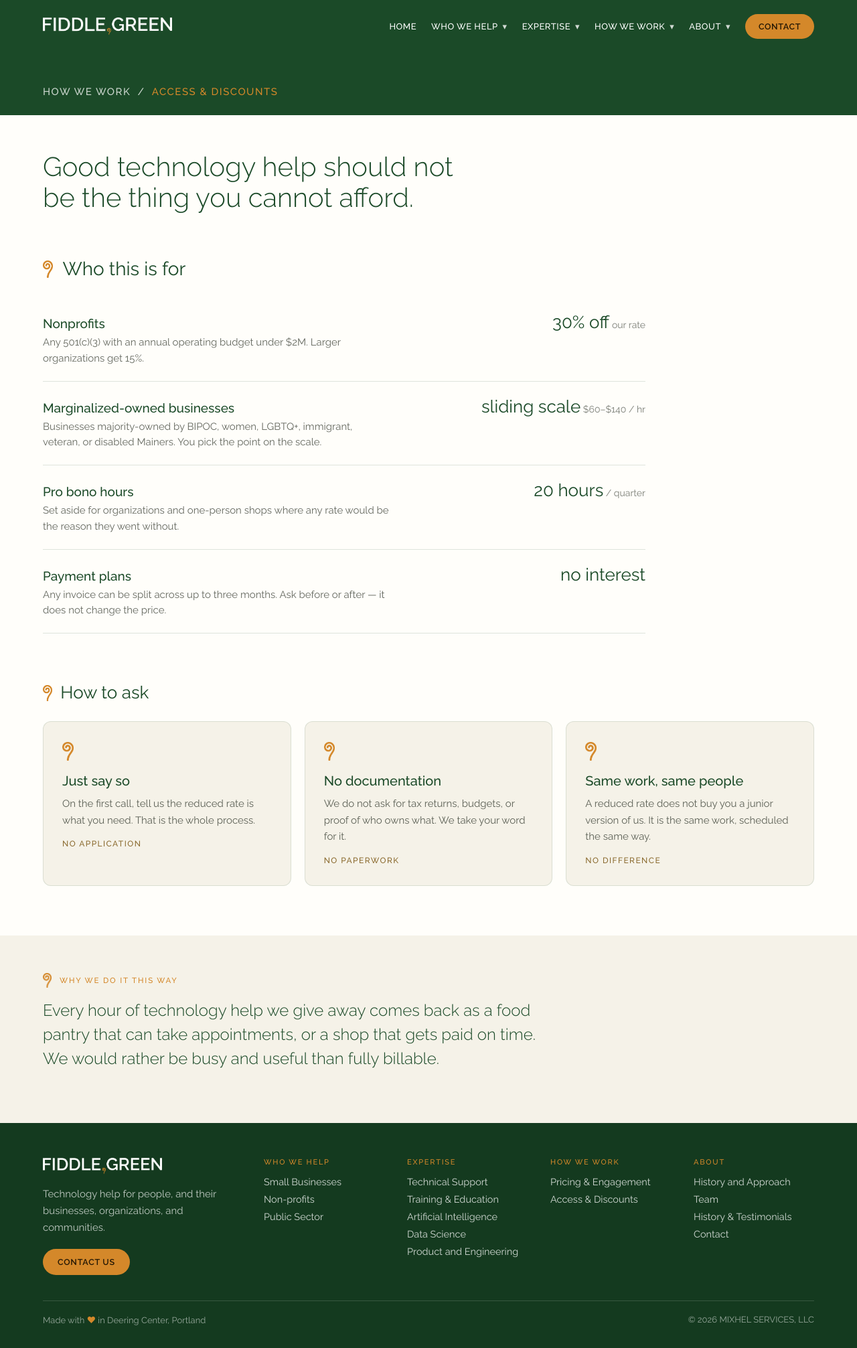
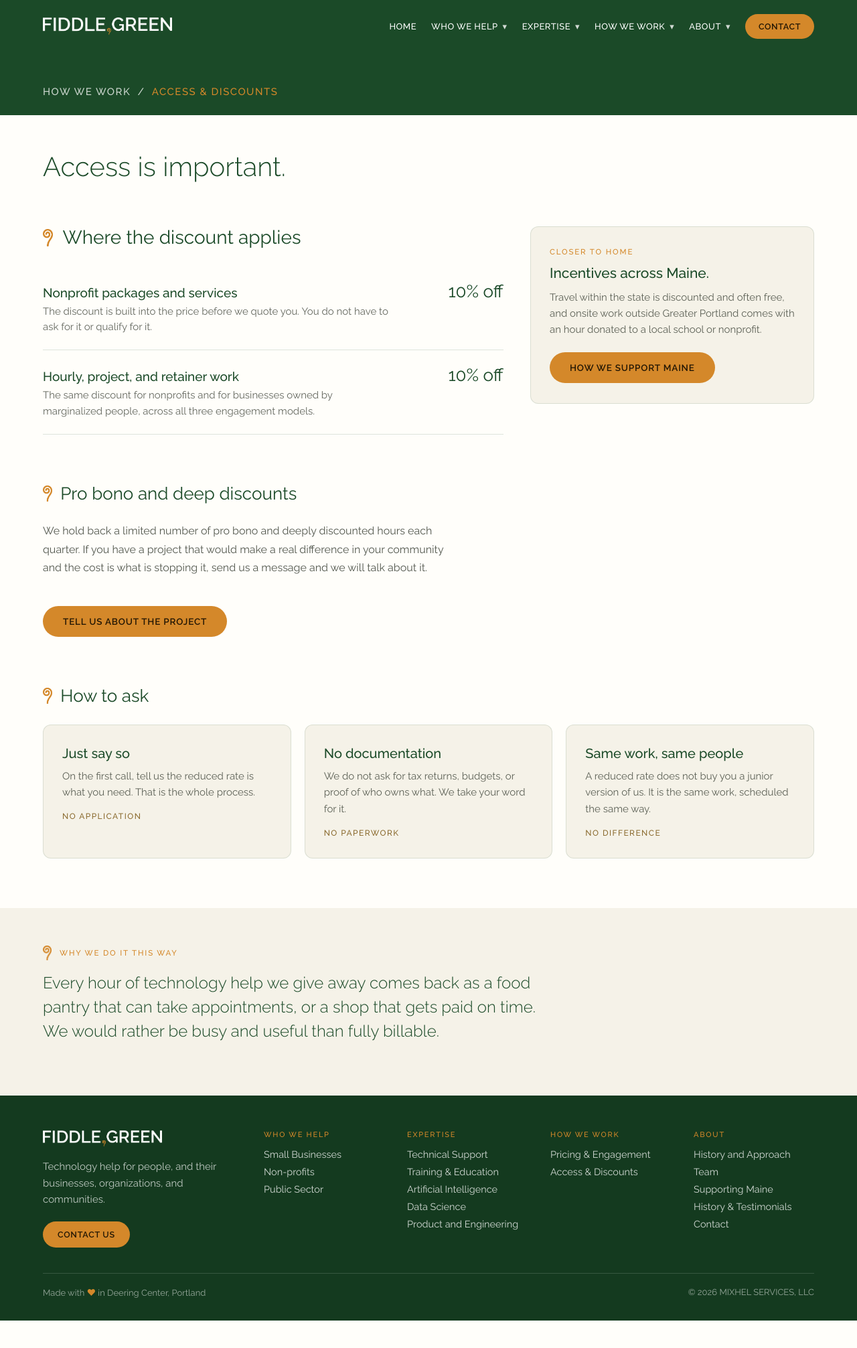
Before and after one commit to TREE-BUB/fiddle-green, a Jekyll site: the page built from how-we-work/access-and-discounts.html, in a window 1280 px wide. Shown: the whole page at 67% size. Built offline with Jekyll 4.4.1, drawn with Linux system fonts in a browser that asks for light colours; after the commit the page ends 1972 px from its top, so only the background shows below that.

Commit message:
Add a Supporting Maine page and rewrite Access & Discounts around it
Supporting Maine sets out the two statewide commitments — travel discounted
or free, and an hour donated to a school or nonprofit on every onsite visit
outside Greater Portland — and joins the About section.

Access & Discounts drops the old rate tiers for a flat discount on nonprofit
and marginalized-owned work, an aside pointing at the Maine commitments, and
an invitation to ask about pro bono hours. The pricing page's aside is
reworded to describe the same policy, and the split it introduced is renamed
now that two pages share it.

Co-Authored-By: Claude Opus 5 <noreply@anthropic.com>
Claude-Session: https://claude.ai/code/session_01SgQi5ee1qBqBsYJL8x1hCv

```diff
--- a/_data/nav.yml
+++ b/_data/nav.yml
@@ -65,6 +65,8 @@
       url: /about/history-and-approach/
     - title: Team
       url: /about/team/
+    - title: Supporting Maine
+      url: /about/supporting-maine/
     - title: "History & Testimonials"
       url: /about/history-and-testimonials/
     - title: Contact
--- a/assets/css/style.scss
+++ b/assets/css/style.scss
@@ -846,9 +846,9 @@ a.card:hover { border-color: var(--amber); }
 
 /* Prose on the left with a standing offer alongside it. The aside keeps a
    readable basis so the pair stacks before the panel gets too narrow. */
-.cost-split { display: flex; flex-wrap: wrap; gap: 40px; align-items: flex-start; }
-
-.cost-split__main { flex: 2 1 400px; }
+.aside-split { display: flex; flex-wrap: wrap; gap: 40px; align-items: flex-start; }
+
+.aside-split__main { flex: 2 1 400px; }
 
 .cta-panel {
   flex: 1 1 280px;
@@ -1721,7 +1721,12 @@ a.contact-card__value {
 .billing-band { padding-top: 52px; padding-bottom: 74px; }
 .models-band  { padding-top: 66px; padding-bottom: 20px; }
 .relief-band  { padding-top: 66px; padding-bottom: 20px; }
+.probono-band { padding-top: 52px; padding-bottom: 20px; }
 .ask-band     { padding-top: 52px; padding-bottom: 74px; }
+
+.maine-band       { padding-top: 56px; padding-bottom: 0; }
+.maine-cards-band { padding-top: 44px; padding-bottom: 66px; }
+.maine-band .prose-lede { margin-bottom: 0; }
 
 .mark--card { height: 26px; }
 
--- a/how-we-work/access-and-discounts.html
+++ b/how-we-work/access-and-discounts.html
@@ -4,52 +4,58 @@ permalink: /how-we-work/access-and-discounts/
 title: Access & Discounts
 parent_title: How We Work
 parent_url: /how-we-work/
-headline: Good technology help should not be the thing you cannot afford.
-description: Nonprofit discounts, sliding-scale rates for marginalized-owned businesses, pro bono hours, and no-interest payment plans.
+headline: Access is important.
+description: Nonprofit and marginalized-owned business discounts, incentives across Maine, and a limited number of pro bono hours.
 relief:
-  - name: Nonprofits
-    body: Any 501(c)(3) with an annual operating budget under $2M. Larger organizations get 15%.
-    price: 30% off
-    unit: our rate
-  - name: Marginalized-owned businesses
-    body: Businesses majority-owned by BIPOC, women, LGBTQ+, immigrant, veteran, or disabled Mainers. You pick the point on the scale.
-    price: sliding scale
-    unit: $60–$140 / hr
-  - name: Pro bono hours
-    body: Set aside for organizations and one-person shops where any rate would be the reason they went without.
-    price: 20 hours
-    unit: / quarter
-  - name: Payment plans
-    body: Any invoice can be split across up to three months. Ask before or after — it does not change the price.
-    price: no interest
+  - name: Nonprofit packages and services
+    body: The discount is built into the price before we quote you. You do not have to ask for it or qualify for it.
+    price: 10% off
+  - name: Hourly, project, and retainer work
+    body: The same discount for nonprofits and for businesses owned by marginalized people, across all three engagement models.
+    price: 10% off
 ---
 
 <section class="band band--cream relief-band">
-  {% include section-heading.html title="Who this is for" class="section-heading--gap" %}
-  <div class="rates">
-    {%- for r in page.relief -%}
-      {% include rate-row.html name=r.name body=r.body price=r.price unit=r.unit %}
-    {%- endfor -%}
+  <div class="aside-split">
+    <div class="aside-split__main">
+      {% include section-heading.html title="Where the discount applies" class="section-heading--gap" %}
+      <div class="rates">
+        {%- for r in page.relief -%}
+          {% include rate-row.html name=r.name body=r.body price=r.price unit=r.unit %}
+        {%- endfor -%}
+      </div>
+    </div>
+    <aside class="cta-panel">
+      <p class="eyebrow eyebrow--sm">Closer to home</p>
+      <h3>Incentives across Maine.</h3>
+      <p class="cta-panel__body">Travel within the state is discounted and often free, and onsite work outside Greater Portland comes with an hour donated to a local school or nonprofit.</p>
+      <a class="btn btn--amber" href="{{ '/about/supporting-maine/' | relative_url }}">How we support Maine</a>
+    </aside>
   </div>
+</section>
+
+<section class="band band--cream probono-band">
+  {% include section-heading.html title="Pro bono and deep discounts" class="section-heading--sm section-heading--gap" %}
+  <div class="prose-lede">
+    <p>We hold back a limited number of pro bono and deeply discounted hours each quarter. If you have a project that would make a real difference in your community and the cost is what is stopping it, send us a message and we will talk about it.</p>
+  </div>
+  <a class="btn btn--amber" href="{{ '/contact/' | relative_url }}">Tell us about the project</a>
 </section>
 
 <section class="band band--cream ask-band">
   {% include section-heading.html title="How to ask" class="section-heading--sm section-heading--gap" %}
   <div class="card-grid">
     <div class="card card--flat">
-      <img class="mark mark--card" src="{{ '/assets/fiddlehead.png' | relative_url }}" alt="" width="840" height="1420">
       <h3 class="card__title-lg">Just say so</h3>
       <p class="card__body card__body--lg">On the first call, tell us the reduced rate is what you need. That is the whole process.</p>
       <p class="card__tail">No application</p>
     </div>
     <div class="card card--flat">
-      <img class="mark mark--card" src="{{ '/assets/fiddlehead.png' | relative_url }}" alt="" width="840" height="1420">
       <h3 class="card__title-lg">No documentation</h3>
       <p class="card__body card__body--lg">We do not ask for tax returns, budgets, or proof of who owns what. We take your word for it.</p>
       <p class="card__tail">No paperwork</p>
     </div>
     <div class="card card--flat">
-      <img class="mark mark--card" src="{{ '/assets/fiddlehead.png' | relative_url }}" alt="" width="840" height="1420">
       <h3 class="card__title-lg">Same work, same people</h3>
       <p class="card__body card__body--lg">A reduced rate does not buy you a junior version of us. It is the same work, scheduled the same way.</p>
       <p class="card__tail">No difference</p>
--- a/how-we-work/pricing.html
+++ b/how-we-work/pricing.html
@@ -59,8 +59,8 @@ billing:
 </section>
 
 <section class="band band--cream rates-band">
-  <div class="cost-split">
-    <div class="cost-split__main">
+  <div class="aside-split">
+    <div class="aside-split__main">
       {% include section-heading.html title="What it costs" class="section-heading--gap" %}
       <div class="prose-lede">
         <p>Every engagement is quoted in writing before it starts, whichever shape it takes. Rates are sliding-scale, and public sector work follows the applicable schedule or solicitation.</p>
@@ -70,7 +70,7 @@ billing:
     <aside class="cta-panel">
       <p class="eyebrow eyebrow--sm">Access &amp; discounts</p>
       <h3>Ask and the rate changes.</h3>
-      <p class="cta-panel__body">Nonprofit discounts, a sliding scale for marginalized-owned businesses, pro bono hours, and no-interest payment plans. No application, no paperwork — you say so on the first call.</p>
+      <p class="cta-panel__body">A discount for nonprofits and for businesses owned by marginalized people, incentives across Maine, and a limited number of pro bono hours. No application, no paperwork — you say so on the first call.</p>
       <a class="btn btn--amber" href="{{ '/how-we-work/access-and-discounts/' | relative_url }}">See what applies to you</a>
     </aside>
   </div>
```
Also changed, not shown: about/supporting-maine.html (added, +38 -0 lines).
